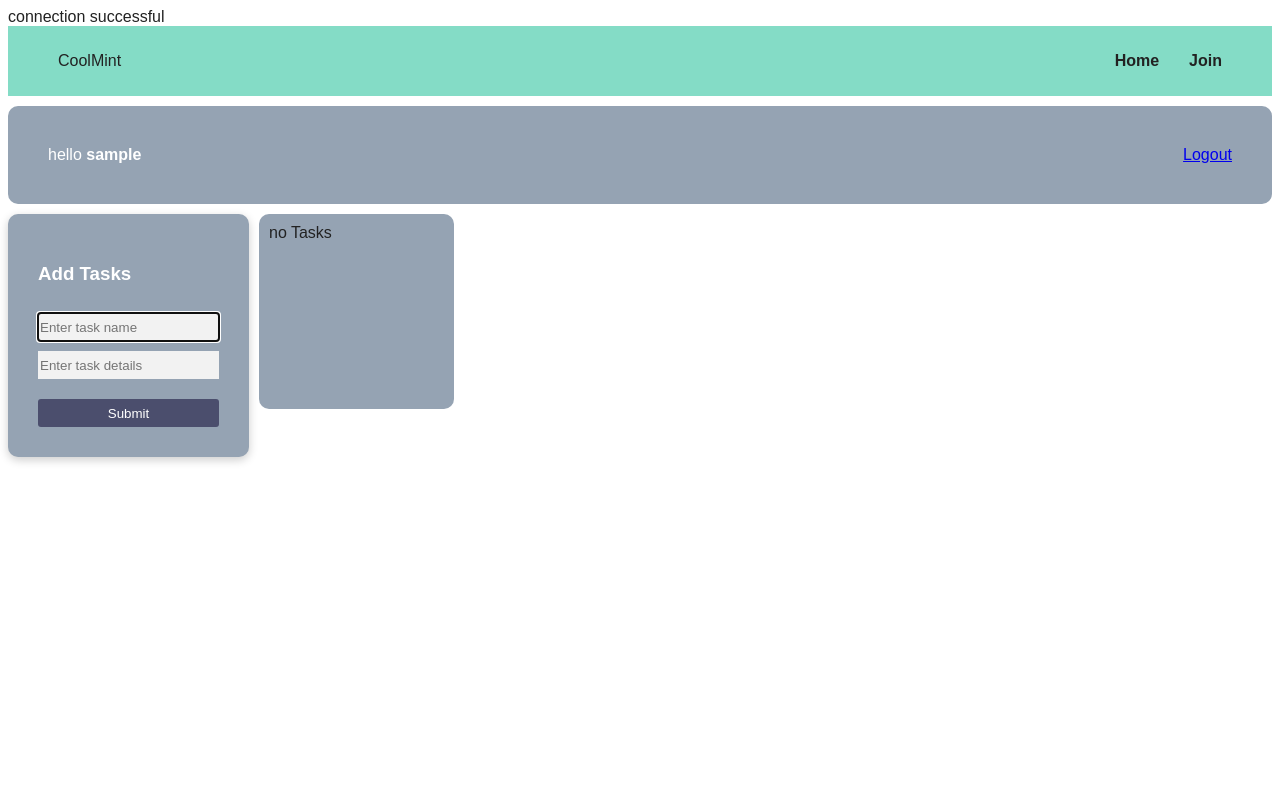
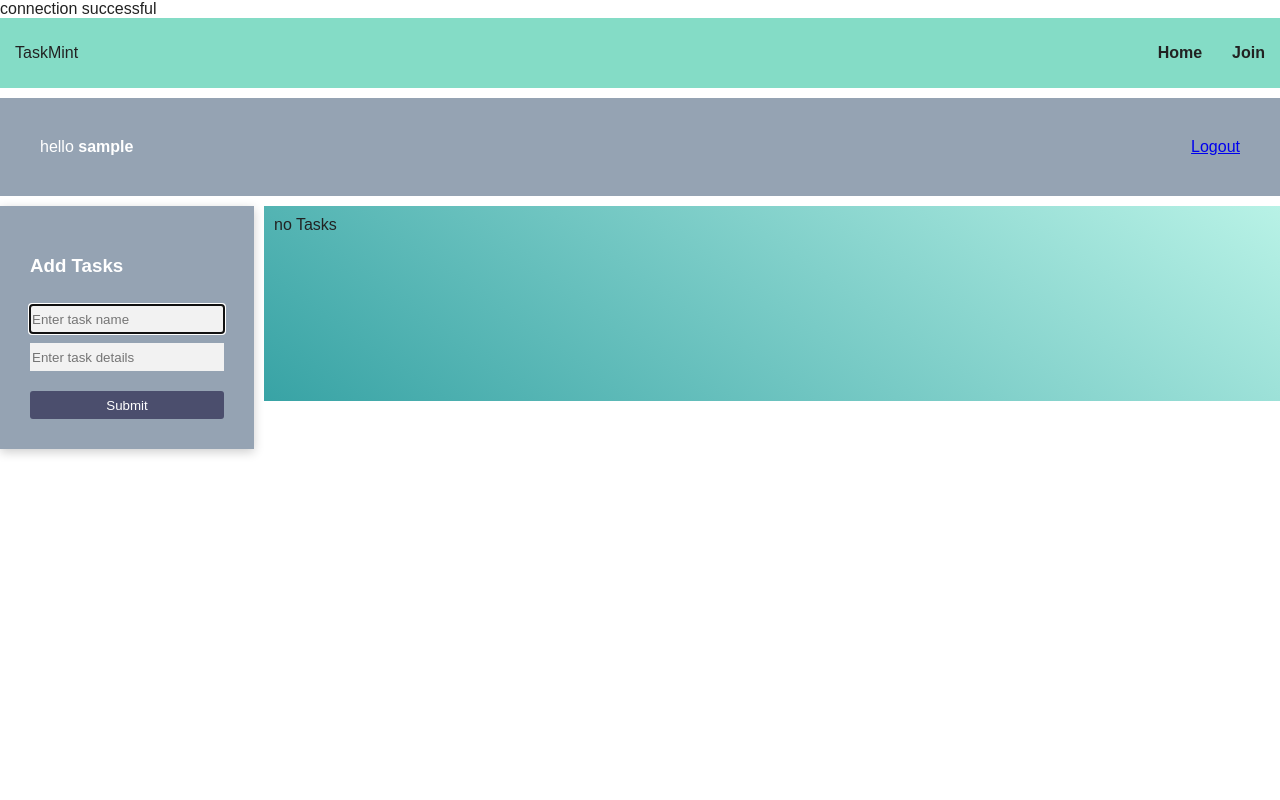
Before and after one commit to trisv/taskmint-prac-project, a PHP site: page / in a window 1280 px wide. Run offline with PHP 8.4, Linux system fonts and the light colour scheme; the visitor is signed in with stand-in values (Sample User, id 1); data that the repository does not hold is empty; some web fonts are replaced.

Commit message:
Made a few minor styling changes

```diff
--- a/header.php
+++ b/header.php
@@ -5,12 +5,13 @@
 <html>
 <head>
   <link href="./resources/css/style.css" type="text/css" rel="stylesheet">
+  <meta name="viewport" content="width=device-width, initial-scale=1">
 </head>
 <body>
   <div class="header">
-  <p>CoolMint</p>
+  <p>TaskMint</p>
   <ul class="nav">
-    <li><a href="#">Home</a></li>
-    <li><a href="#">Join</a></li>
+    <li><a href="index.php">Home</a></li>
+    <li><a href="signup.php">Join</a></li>
   </ul>
   </div>
--- a/index.php
+++ b/index.php
@@ -12,7 +12,7 @@ if(!userLoggedIn()){
  ?>
 
 <div class="main">
-  <div class="row-1" style="margin:10px auto;display:flex;justify-content:space-between;;padding:2.5rem;background-color:#95a3b3;border-radius:10px;">
+  <div class="row-1" style="margin:10px auto;display:flex;justify-content:space-between;;padding:2.5rem;background-color:#95a3b3;">
     <div class="welcome-bar" style="color:white;">
       <?php echo 'hello ' . "<strong>" . $_SESSION['username'] . "</strong>"; ?>
     </div>
@@ -21,15 +21,15 @@ if(!userLoggedIn()){
     </div>
   </div>
   <div class="row-2" style="display:flex;justify-content:flex-start;align-items:flex-start;gap:10px;">
-    <div class="task-form-container">
-      <form class="task-form" action="process_task.php" method='POST'style="display:flex;min-width:175px;min-height:175px;padding:30px;background-color:#95a3b3;">
+    <div class="task-form-container" style="width:20%;">
+      <form class="task-form" action="process_task.php" method='POST'style="display:flex;min-width:175pxmin-height:175px;padding:30px;background-color:#95a3b3;">
         <h3>Add Tasks</h3>
         <input type="text" name="task_name" placeholder="Enter task name" required autofocus >
         <input type="text" name="task_details" placeholder="Enter task details" required >
         <input type="submit" style="cursor:pointer;">
       </form>
     </div>
-    <div class="tasks-display-container">
+    <div class="tasks-display-container" style="width:80%;">
       <?php
       //set new class instance
       $tasks_list = new tasks($pdo);
@@ -39,11 +39,11 @@ if(!userLoggedIn()){
         $myTasks = $tasks_list->viewTasks();
         ?>
 
-      <div class="task-display" style="display:flex;min-width:175px;min-height:175px;gap:10px;justify-content:flex-start;flex-wrap:wrap;padding:10px;background-color:#95a3b3;border-radius:10px;">
+      <div class="task-display" style="display:flex;min-height:175px;gap:10px;justify-content:flex-start;flex-wrap:wrap;padding:10px;background-image:linear-gradient(35deg, #38a3a5, #b8f2e6);">
         <?php
         if(!empty($myTasks)) {
           foreach($myTasks as $task_item) {
-            echo "<div style='display:flex;flex-direction:column;min-width:175px;min-height:175px;background-color:#fff;padding:25px;box-shadow: 0 3px 10px rgb(0 0 0 / 0.2);border-radius:10px;'>";
+            echo "<div style='display:flex;flex-direction:column;max-width:20%;min-height:175px;background-color:#fff;padding:25px;box-shadow: 0 3px 10px rgb(0 0 0 / 0.2);border-radius:2px;'>";
             //echo "<strong>Task ID:</strong> " . $task_item['task_id'] . "<br>";
             echo "<br>";
             echo "<strong>Task Name:</strong> " . "<br>" . "<a href='task.php?task_id=" . $task_item['task_id'] . "'>" . $task_item['task_name'] . '</a><br>';
--- a/resources/css/style.css
+++ b/resources/css/style.css
@@ -36,11 +36,16 @@ html {
   color: #222222;
 }
 
+body {
+  margin:0;
+}
+
 .header {
   display:flex;
   justify-content: space-between;
-  padding: 10px 50px;
+  padding: 10px 15px;
   background-color: #84dcc6;
+
 }
 
 .header .nav {
@@ -76,7 +81,6 @@ form {
   display:flex;
   flex-direction: column;
   gap: 10px;
-  border-radius: 10px;
   box-shadow: 0 3px 10px rgb(0 0 0 / 0.2);
 }
 
```
